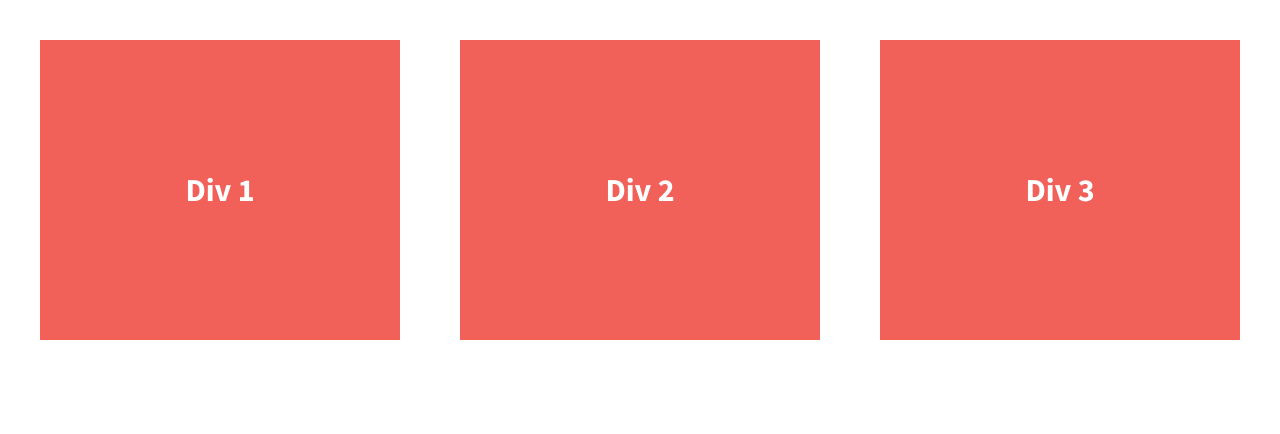
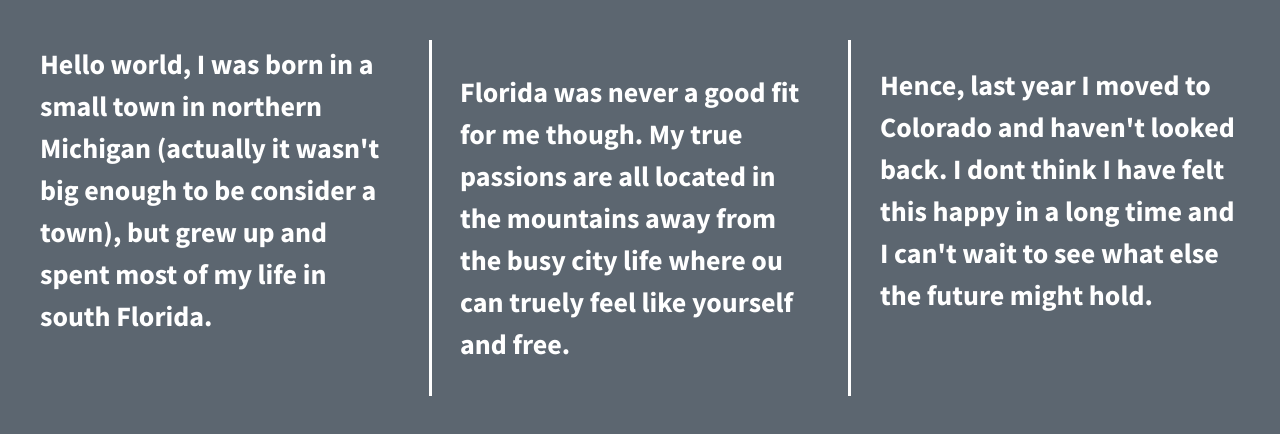
Before and after one commit to tcarey23/div-flexbox-starter, a plain HTML site: page index.html in a window 1280 px wide. Drawn offline with nearby package versions, Linux system fonts and the light colour scheme.

Commit message:
changes to design

```diff
--- a/css/main.css
+++ b/css/main.css
@@ -97,7 +97,7 @@ textarea {
 
 
 html {
-  background-color: #fff;
+  background-color: #5c6670;
   height: 100%;
 }
 
@@ -113,19 +113,26 @@ body {
   font-weight: 700;
   display: flex;
   justify-content: space-between;
+  flex-flow: row wrap;
 }
 
 .div-1, .div-2, .div-3 {
   /*give the divs a width of 30%, add display:flex, set justify-content and align-items to center*/
   color: #fff;
   line-height: 1.5em;
-  font-size: 1.6em;
-  background-color: #f16059;
+  font-size: 1.4em;
+  background-color:#5c6670;
   height: 300px;
   display: flex;
   justify-content: center;
   width: 30%;
   align-items: center;
+}
+
+.div-2 {
+  padding: 1em;
+  border-right: .125em solid #fff;
+  border-left:  .125em solid #fff;
 }
 
 
--- a/index.html
+++ b/index.html
@@ -23,13 +23,13 @@
 
         <section class="wrapper">
             <div class="div-1">
-                Div 1
+               Hello world, I was born in a small town in northern Michigan (actually it wasn't big enough to be consider a town), but grew up and spent most of my life in south Florida.
             </div>
             <div class="div-2">
-                Div 2
+                Florida was never a good fit for me though. My true passions are all located in the mountains away from the busy city life where ou can truely feel like yourself and free.
             </div>
             <div class="div-3">
-                Div 3
+                Hence, last year I moved to Colorado and haven't looked back. I dont think I have felt this happy in a long time and I can't wait to see what else the future might hold.
             </div>
         </section>
 
```
